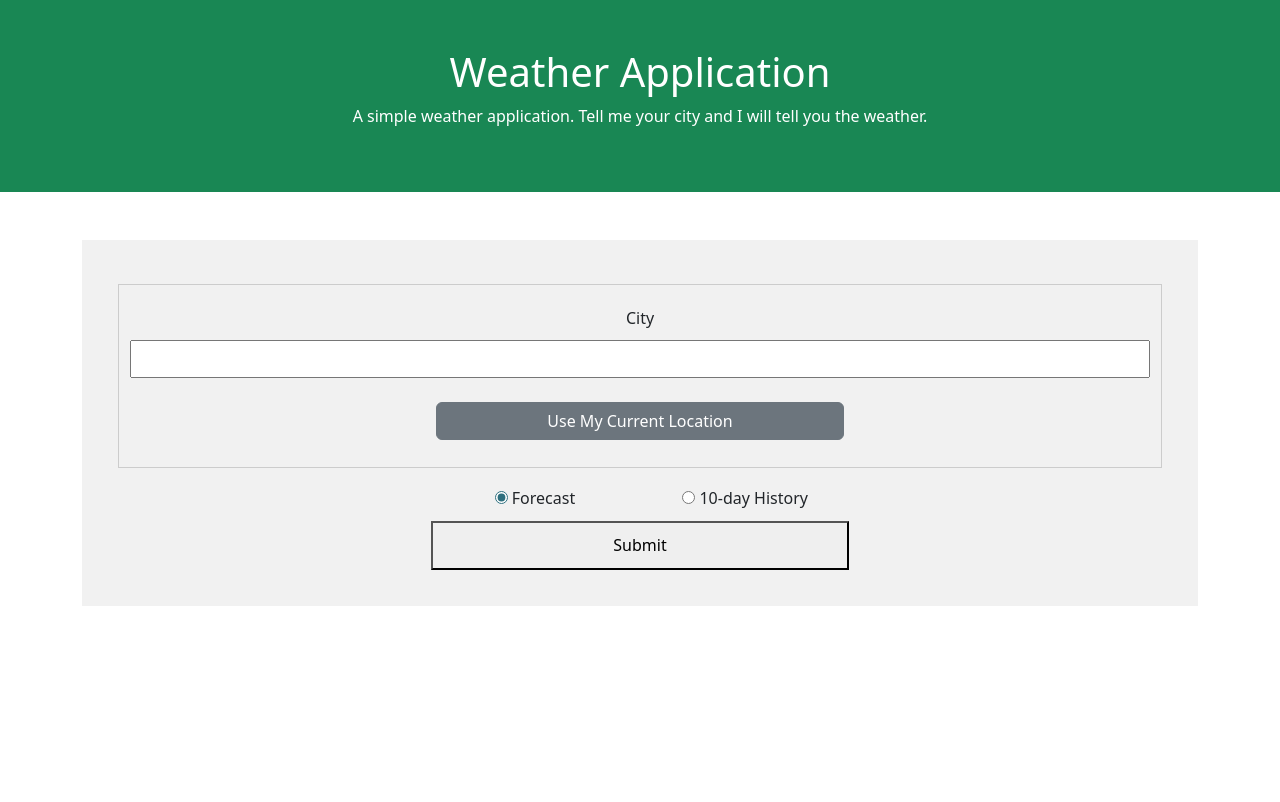
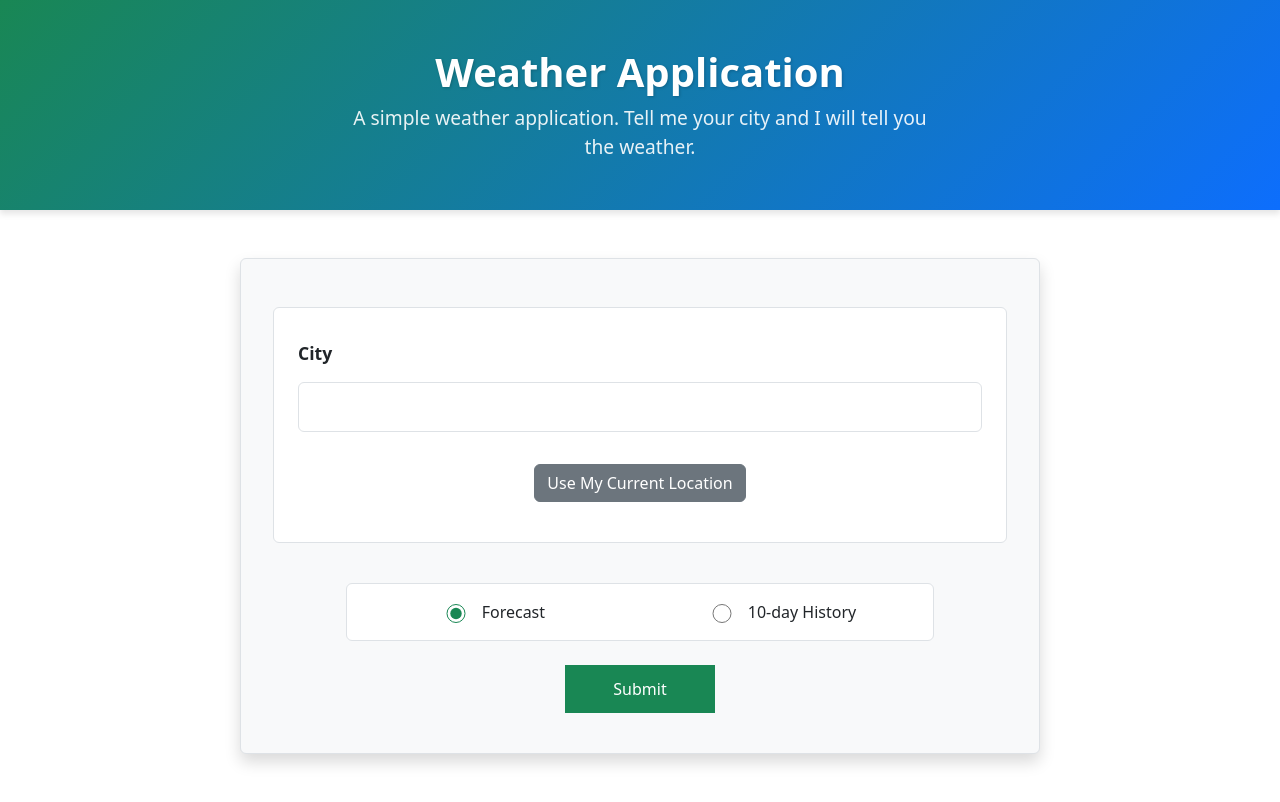
Before and after one commit to isaric/weather-app, a Flask app: page / in a window 1280 px wide. Run offline with Flask 3, Linux system fonts and the light colour scheme; parts of the project's set-up code (start-up, migrations or seed data) failed here and were passed over.

Commit message:
junie styling v2 (#10)
* junie styling v2

* add take_screenshots.py for capturing automated screenshots of app pages

```diff
--- a/templates/report.html
+++ b/templates/report.html
@@ -39,6 +39,12 @@
             </div>
         </div>
     </div>
+
+    <div class="container">
+        <div class="back-button-container">
+            <a href="/" class="back-button">Back to Search</a>
+        </div>
+    </div>
 </body>
 
 </html>
--- a/templates/static/css/style.css
+++ b/templates/static/css/style.css
@@ -1,84 +1,286 @@
+/* Global Styles */
+:root {
+    --primary-color: #198754;
+    --primary-dark: #157347;
+    --secondary-color: #6c757d;
+    --light-bg: #f8f9fa;
+    --border-color: #dee2e6;
+    --text-color: #212529;
+    --hover-color: #e9ecef;
+    --box-shadow: 0 0.5rem 1rem rgba(0, 0, 0, 0.15);
+    --border-radius: 0.375rem;
+    --header-gradient: linear-gradient(135deg, #198754 0%, #0d6efd 100%);
+}
+
+body {
+    font-family: 'Segoe UI', Tahoma, Geneva, Verdana, sans-serif;
+    line-height: 1.6;
+    color: var(--text-color);
+    background-color: #f9f9f9;
+}
+
+/* Header Styles */
+.container-fluid.bg-success {
+    background: var(--header-gradient) !important;
+    padding: 3rem 1rem !important;
+    box-shadow: 0 4px 6px rgba(0, 0, 0, 0.1);
+}
+
+.container-fluid.bg-success h1 {
+    font-weight: 600;
+    margin-bottom: 0.5rem;
+    text-shadow: 1px 1px 3px rgba(0, 0, 0, 0.2);
+}
+
+.container-fluid.bg-success p {
+    font-size: 1.2rem;
+    max-width: 600px;
+    margin: 0 auto;
+    opacity: 0.9;
+}
+
+/* Form Styles */
 form {
-    border: 3px solid #f1f1f1;
+    border: 1px solid var(--border-color);
+    border-radius: var(--border-radius);
     margin: auto;
-    padding: 3%;
-    background-color: #f1f1f1;
+    padding: 2rem;
+    background-color: var(--light-bg);
+    box-shadow: var(--box-shadow);
+    max-width: 800px;
+    transition: all 0.3s ease;
+    animation: fadeIn 0.5s ease-in-out;
+}
+
+@keyframes fadeIn {
+    from {
+        opacity: 0;
+        transform: translateY(10px);
+    }
+    to {
+        opacity: 1;
+        transform: translateY(0);
+    }
 }
 
 .city-input {
     width: 100%;
-    padding: 1%;
-    margin: 8px 0;
+    padding: 1.5rem;
+    margin: 1rem 0;
     display: inline-block;
-    border: 1px solid #ccc;
+    border: 1px solid var(--border-color);
+    border-radius: var(--border-radius);
+    background-color: white;
 }
 
-.city-input>label {
-    text-align: center;
+.city-input > label {
+    text-align: left;
     width: 100%;
     display: block;
-    padding: 1%;
+    padding: 0.5rem 0;
+    font-weight: 600;
+    color: var(--text-color);
+    font-size: 1.1rem;
 }
 
-.city-input>input[type=search] {
+.city-input > input[type=text] {
     width: 100%;
-    padding: 12px 20px;
-    margin: 8px 0;
+    padding: 0.75rem 1rem;
+    margin: 0.5rem 0;
     display: inline-block;
-    border: 1px solid #ccc;
+    border: 1px solid var(--border-color);
+    border-radius: var(--border-radius);
+    font-size: 1rem;
+    transition: border-color 0.15s ease-in-out, box-shadow 0.15s ease-in-out;
 }
 
+.city-input > input[type=text]:focus {
+    border-color: var(--primary-color);
+    outline: 0;
+    box-shadow: 0 0 0 0.25rem rgba(25, 135, 84, 0.25);
+}
+
+/* Radio Button Styles */
 input[type=radio] {
-    accent-color: #2e6f7e;
+    accent-color: var(--primary-color);
+    width: 1.2rem;
+    height: 1.2rem;
+    margin-right: 0.5rem;
+    vertical-align: middle;
 }
 
 .options {
-    margin: auto;
-    width: 40%;
-    padding: 1%;
+    margin: 1.5rem auto;
+    width: 80%;
+    padding: 1rem;
+    background-color: white;
+    border: 1px solid var(--border-color);
+    border-radius: var(--border-radius);
+}
+
+.options label {
+    font-size: 1rem;
+    font-weight: 500;
+    margin-left: 0.25rem;
+}
+
+/* Button Styles */
+.button {
+    text-align: center;
+    margin: 1.5rem 0 0.5rem;
 }
 
 button {
-    width: 40%;
-    margin: auto;
-    padding: 1%;
+    background-color: var(--primary-color);
+    color: white;
+    border: none;
+    border-radius: var(--border-radius);
+    padding: 0.75rem 1.5rem;
+    font-size: 1rem;
+    font-weight: 500;
+    cursor: pointer;
+    transition: all 0.15s ease-in-out;
+    width: auto;
+    min-width: 150px;
 }
 
-.bk-Figure {
-    width:unset;
-    height:unset;
-    min-width: 300px;
-    min-height: 300px;
+button:hover {
+    background-color: var(--primary-dark);
+}
 
+button:focus,
+input:focus,
+a:focus {
+    outline: none;
+    box-shadow: 0 0 0 3px rgba(25, 135, 84, 0.4);
+}
+
+/* Accessibility - Skip focus outline only for mouse users */
+body:not(.using-keyboard) button:focus,
+body:not(.using-keyboard) input:focus,
+body:not(.using-keyboard) a:focus {
+    box-shadow: none;
+}
+
+#location-button {
+    background-color: var(--secondary-color);
+    margin-top: 0.75rem;
+}
+
+#location-button:hover {
+    background-color: #5a6268;
+}
+
+/* City List Styles */
+#cityList {
+    list-style-type: none;
+    padding: 0;
+    margin: 0;
+    max-height: 250px;
+    overflow-y: auto;
+    border-radius: var(--border-radius);
+    box-shadow: 0 2px 5px rgba(0, 0, 0, 0.1);
 }
 
 #cityList li {
-    border: 1px solid #ddd;
-    /* Add a border to all links */
+    border: 1px solid var(--border-color);
     margin-top: -1px;
-    /* Prevent double borders */
-    background-color: #f6f6f6;
-    /* Grey background color */
-    padding: 12px;
-    /* Add some padding */
+    background-color: white;
+    padding: 0.75rem 1rem;
     text-decoration: none;
-    /* Remove default text underline */
-    font-size: 18px;
-    /* Increase the font-size */
-    color: black;
-    /* Add a black text color */
+    font-size: 1rem;
+    color: var(--text-color);
     display: block;
-    /* Make it into a block element to fill the whole list */
+    cursor: pointer;
+    transition: background-color 0.15s ease-in-out;
 }
 
 #cityList li:hover {
-    background-color: #eee;
-    /* Add a hover effect to all links, except for headers */
+    background-color: var(--hover-color);
 }
 
 #city {
     width: 100%;
-    padding: 0.5%;
+    padding: 0.75rem 1rem;
+    border: 1px solid var(--border-color);
+    border-radius: var(--border-radius);
+    font-size: 1rem;
 }
 
-#map { height: 180px; }
+/* Report Page Styles */
+.container.mt-5 {
+    margin-bottom: 3rem;
+}
+
+/* Map Styles */
+#map {
+    height: 400px;
+    width: 100%;
+    border-radius: var(--border-radius);
+    box-shadow: var(--box-shadow);
+    margin-bottom: 2rem;
+}
+
+/* Plot Styles */
+#plot {
+    background-color: white;
+    padding: 1.5rem;
+    border-radius: var(--border-radius);
+    box-shadow: var(--box-shadow);
+}
+
+.bk-Figure {
+    width: 100% !important;
+    height: auto !important;
+    min-width: 300px;
+    min-height: 400px;
+    margin: 1rem auto;
+}
+
+/* Back Button */
+.back-button-container {
+    text-align: center;
+    margin: 2rem 0;
+}
+
+.back-button {
+    display: inline-block;
+    background-color: var(--secondary-color);
+    color: white;
+    text-decoration: none;
+    padding: 0.75rem 1.5rem;
+    border-radius: var(--border-radius);
+    font-weight: 500;
+    transition: background-color 0.15s ease-in-out;
+}
+
+.back-button:hover {
+    background-color: #5a6268;
+    color: white;
+    text-decoration: none;
+}
+
+/* Location Section */
+.location-section {
+    margin-top: 1rem;
+}
+
+#location-status {
+    font-size: 0.9rem;
+    margin-top: 0.5rem;
+}
+
+/* Responsive Adjustments */
+@media (max-width: 768px) {
+    .options {
+        width: 100%;
+    }
+
+    form {
+        padding: 1rem;
+    }
+
+    .city-input {
+        padding: 1rem;
+    }
+}
--- a/templates/static/js/script.js
+++ b/templates/static/js/script.js
@@ -97,3 +97,22 @@ window.onload = () => {
         getCurrentLocation();
     });
 }
+
+// Detect keyboard navigation for accessibility focus styles
+function handleFirstTab(e) {
+    if (e.keyCode === 9) { // Tab key
+        document.body.classList.add('using-keyboard');
+        window.removeEventListener('keydown', handleFirstTab);
+        window.addEventListener('mousedown', handleMouseDownOnce);
+    }
+}
+
+function handleMouseDownOnce() {
+    document.body.classList.remove('using-keyboard');
+    window.removeEventListener('mousedown', handleMouseDownOnce);
+    window.addEventListener('keydown', handleFirstTab);
+}
+
+window.addEventListener('keydown', handleFirstTab);
+
+// Rest of your script.js code will go here
```
Also changed, not shown: take_screenshots.py (added, +136 -0 lines), templates/static/js/report_script.js (+18 -0 lines), 4 other files.
